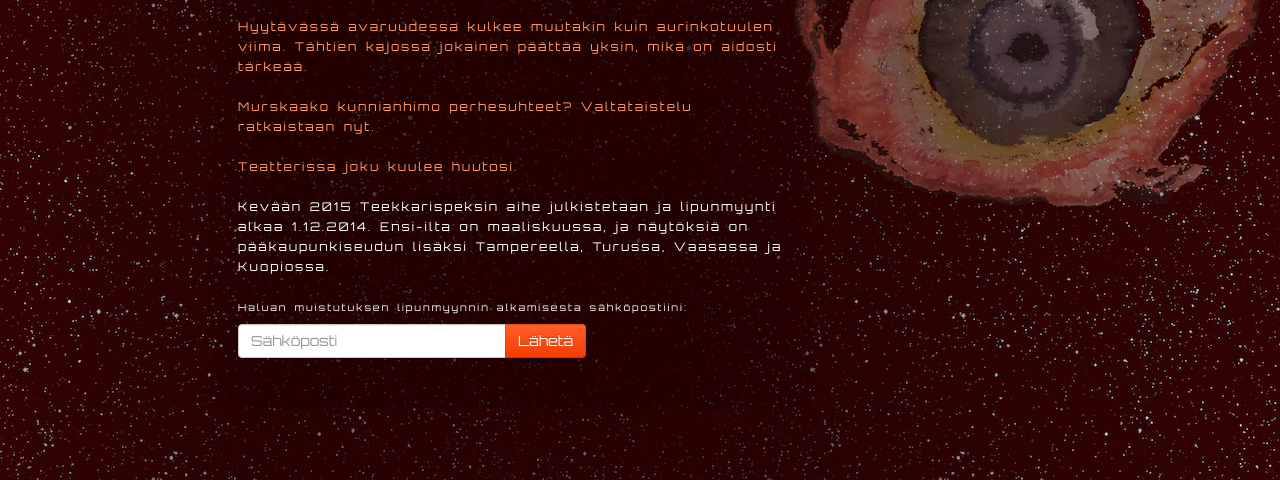
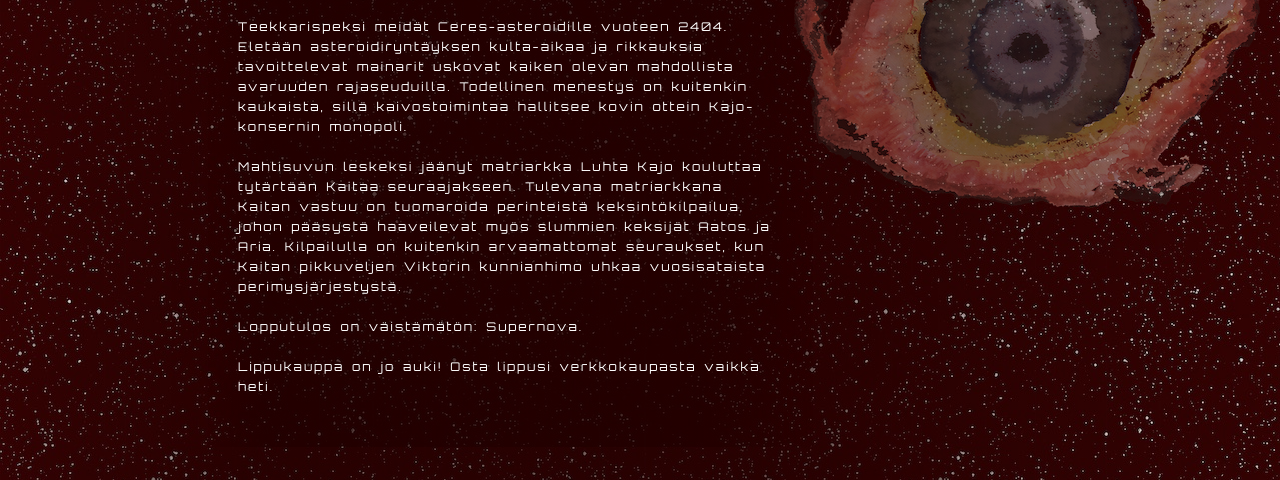
Before and after one commit to digideskio/teaser2015, a plain HTML site: page index.html in a window 1280 px wide. Shown: the part 320-800 px from the top of the page. Drawn offline with nearby package versions, Linux system fonts and the light colour scheme.

Commit message:
index page content

```diff
--- a/index.html
+++ b/index.html
@@ -104,29 +104,13 @@
 				<div id="text-speksi" class="text-content active-text">
 					<h2>Supernova</h2>
 
-					<p class="copper">Hyyt&auml;v&auml;ss&auml; avaruudessa kulkee muutakin kuin aurinkotuulen viima. T&auml;htien kajossa jokainen p&auml;&auml;tt&auml;&auml; yksin, mik&auml; on aidosti t&auml;rke&auml;&auml;.</p>
+					<p>Teekkarispeksi meidät Ceres-asteroidille vuoteen 2404. Eletään asteroidiryntäyksen kulta-aikaa ja rikkauksia tavoittelevat mainarit uskovat kaiken olevan mahdollista avaruuden rajaseuduilla. Todellinen menestys on kuitenkin kaukaista, sillä kaivostoimintaa hallitsee kovin ottein Kajo-konsernin monopoli.
 
-					<p class="copper">Murskaako kunnianhimo perhesuhteet? Valtataistelu ratkaistaan nyt.</p>
+					<p>Mahtisuvun leskeksi jäänyt matriarkka Luhta Kajo kouluttaa tytärtään Kaitaa seuraajakseen. Tulevana matriarkkana Kaitan vastuu on tuomaroida perinteistä keksintökilpailua, johon pääsystä haaveilevat myös slummien keksijät Aatos ja Aria. Kilpailulla on kuitenkin arvaamattomat seuraukset, kun Kaitan pikkuveljen Viktorin kunnianhimo uhkaa vuosisataista perimysjärjestystä.
 
-					<p class="copper">Teatterissa joku kuulee huutosi.</p>
+					<p>Lopputulos on väistämätön: Supernova.
 
-					<p>Kev&auml;&auml;n 2015 Teekkarispeksin aihe julkistetaan ja lipunmyynti alkaa 1.12.2014. Ensi-ilta on maaliskuussa, ja n&auml;yt&ouml;ksi&auml; on p&auml;&auml;kaupunkiseudun lis&auml;ksi Tampereella, Turussa, Vaasassa ja Kuopiossa.</p>
-
-					<div class="form-title">
-						Haluan muistutuksen lipunmyynnin alkamisesta s&auml;hk&ouml;postiini:
-					</div>
-					<form action="send.php" method="POST" class="col-sm-8">
-						<div id="email-group" class="input-group">
-							<input name="email" type="email" placeholder="S&auml;hk&ouml;posti" class="form-control" required>
-							<span class="input-group-btn">
-								<button class="btn btn-red">L&auml;het&auml;</button>
-							</span>
-						</div>
-					</form>
-					<div class="success-message copper" style="display:none">
-						Kiitos, tietosi on vastaanotettu.
-					</div>
-
+					<p>Lippukauppa on jo auki! Osta lippusi verkkokaupasta vaikka heti.
 				</div>
 				<div id="text-mukaan" class="text-content">
 					<h2>Tekijät</h2>
```
